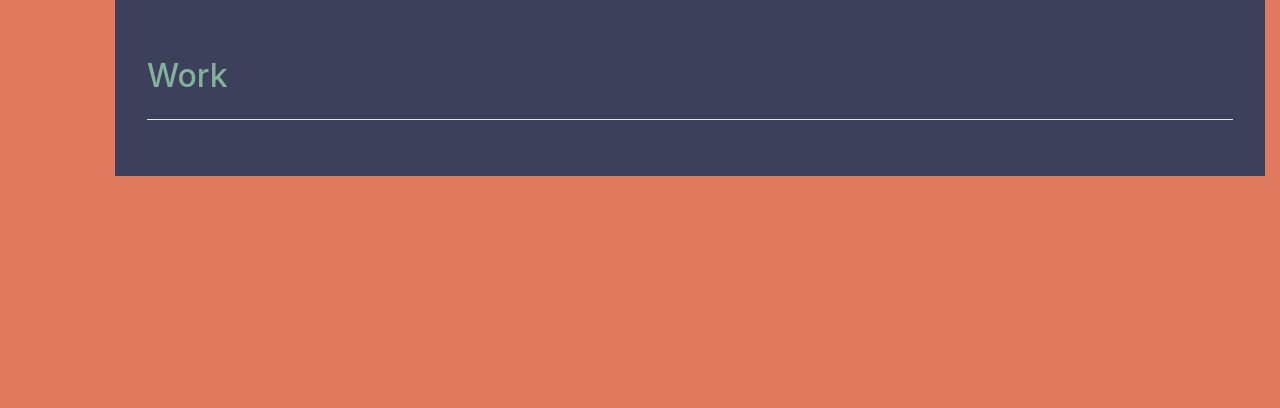
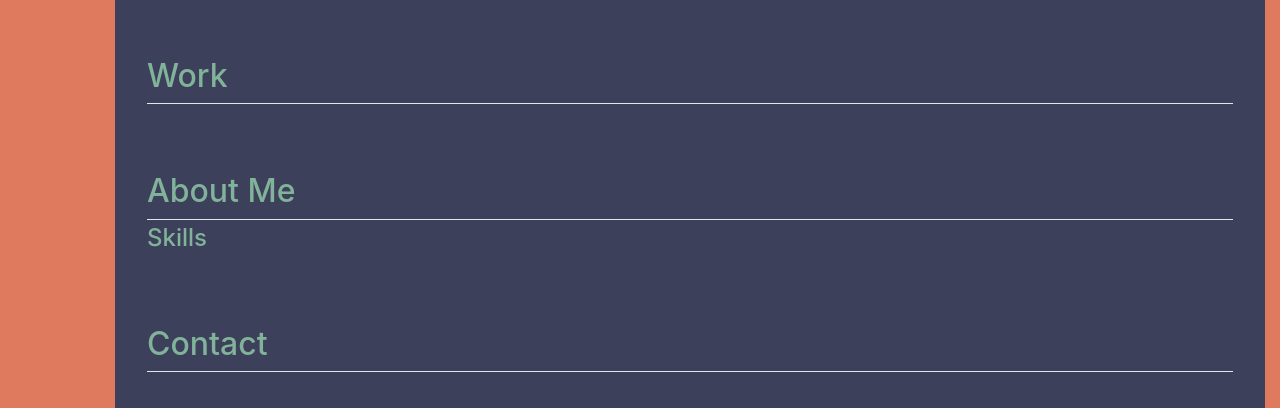
Before and after one commit to nailahmukhtar/Bootstrap-Portfolio, a plain HTML site: page index.html in a window 1280 px wide. Shown: the part 643-1051 px from the top of the page. Before the commit the page ends 819 px from the top, so only its background shows below. Drawn offline with nearby package versions, Linux system fonts and the light colour scheme.

Commit message:
updated index.html with html structure for work, about me, skills and contact sections

```diff
--- a/css/style.css
+++ b/css/style.css
@@ -28,14 +28,14 @@ body {
 }
 
 
-#about-me > .container {
+#headline > .container {
     display: flex;
     justify-content:center;
     align-items:center;
 
 }
 
-#about-me h1 {
+#headline h1 {
     margin-left: 30px;
 }
 
@@ -48,12 +48,16 @@ h2 {
     color: #81B29A;
 }
 
+h4 {
+    color: #81B29A;
+}
+
 .font-dark {
     color:#5e5f5f ;
 }
 
-.my-4 {
-    background-color: white;
+.my-1 {
+    background-color: white !important;
 }
 
 #work > .container {
@@ -68,6 +72,9 @@ h2 {
     margin: 0px 50px 0px 50px;
 }
 
+footer .container {
+    margin: 0px 50px 0px 50px;
+}
 
 
 /* Media Queries */
--- a/index.html
+++ b/index.html
@@ -25,8 +25,8 @@
         </div>
         </nav>
 
-        <!-- About Me -->
-        <section class="jumbotron xbg-colour" id="about-me">
+        <!-- Headline -->
+        <section class="jumbotron xbg-colour" id="headline">
             <div class="container">
                 <div class="container col-lg-6 d-none d-lg-block">
                     <img class="img-fluid" src="./images/Avatar_700-removebg-preview.png" alt="#">
@@ -41,12 +41,31 @@
         <!-- Work-->
         <section class="jumbotron xbg-colour" id="work">
             <h2>Work</h2>
-            <hr class="my-4">
+            <hr class="my-1">
             <div class="container">
 
             </div>
         </section>
+        <!-- About Me -->
+        <section class="jumbotron xbg-colour" id="about">
+            <h2>About Me</h2>
+            <hr class="my-1">
+            <div class="container">
 
+            </div>
+            <!-- Skills -->
+            <h4>Skills</h4>
+            <div class="container" id="skills">
+
+            </div>
+        </section>
+        <footer class="jumbotron xbg-colour">
+            <h2>Contact</h2>
+            <hr class="my-1">
+            <div class="container" id="contact">
+
+            </div>
+        </footer>
     </div>
     <script src="https://code.jquery.com/jquery-3.2.1.slim.min.js" integrity="sha384-KJ3o2DKtIkvYIK3UENzmM7KCkRr/rE9/Qpg6aAZGJwFDMVNA/GpGFF93hXpG5KkN" crossorigin="anonymous"></script>
     <script src="https://cdn.jsdelivr.net/npm/popper.js@1.12.9/dist/umd/popper.min.js" integrity="sha384-ApNbgh9B+Y1QKtv3Rn7W3mgPxhU9K/ScQsAP7hUibX39j7fakFPskvXusvfa0b4Q" crossorigin="anonymous"></script>
```
